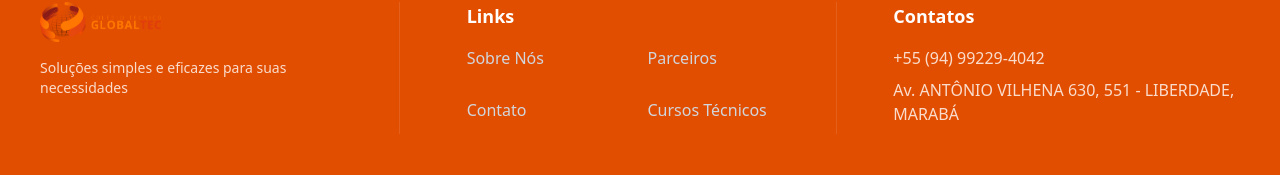
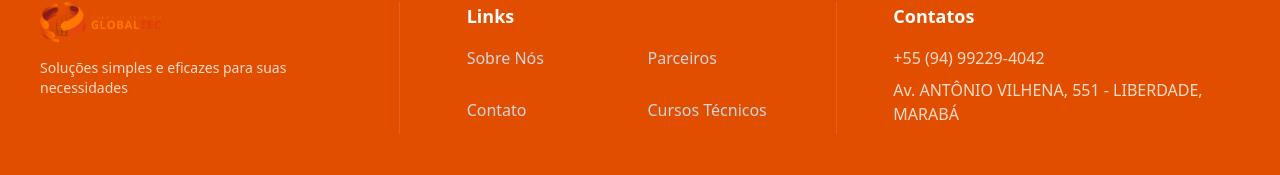
Before and after one commit to IsraelMends/Tecnico-Global, a Next.js app: page / in a window 1280 px wide. Shown: the part 5850-6025 px from the top of the page. Built offline with nearby package versions, Linux system fonts and the light colour scheme.

Commit message:
Atualizar link e endereço no componente FooterContact

```diff
--- a/src/components/footer/footer_contact/index.tsx
+++ b/src/components/footer/footer_contact/index.tsx
@@ -10,11 +10,11 @@ const FooterContact = () => {
         <li>
           <span className="sr-only">Endereço:</span>
           <a
-            href="https://maps.google.com/?q=R.%20Luiz%20Rodrigues%20dos%20Santos,%2044%20-%20Todos%20Os%20Santos,%20Cel.%20Fabriciano"
+            href="https://maps.app.goo.gl/CXmE9HqXGf22TNHd8"
             target="_blank" rel="noopener noreferrer"
             className="hover:text-[var(--amber)] focus-visible:outline-none focus-visible:ring-2 focus-visible:ring-[var(--amber)] transition-colors"
           >
-            Av. ANTÔNIO VILHENA 630, 551 - LIBERDADE, MARABÁ
+            Av. ANTÔNIO VILHENA, 551 - LIBERDADE, MARABÁ
           </a>
         </li>
       </ul>
```
